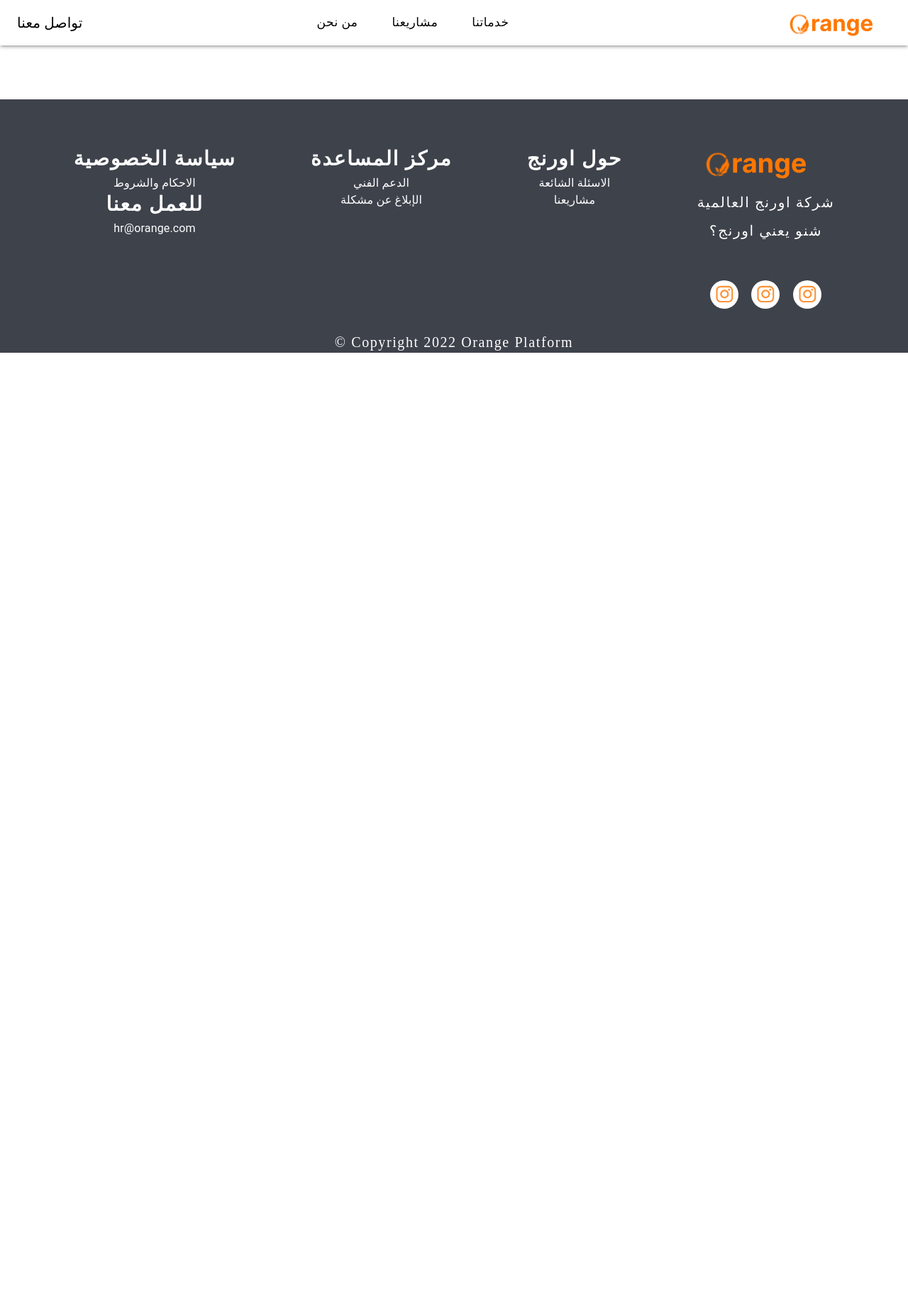
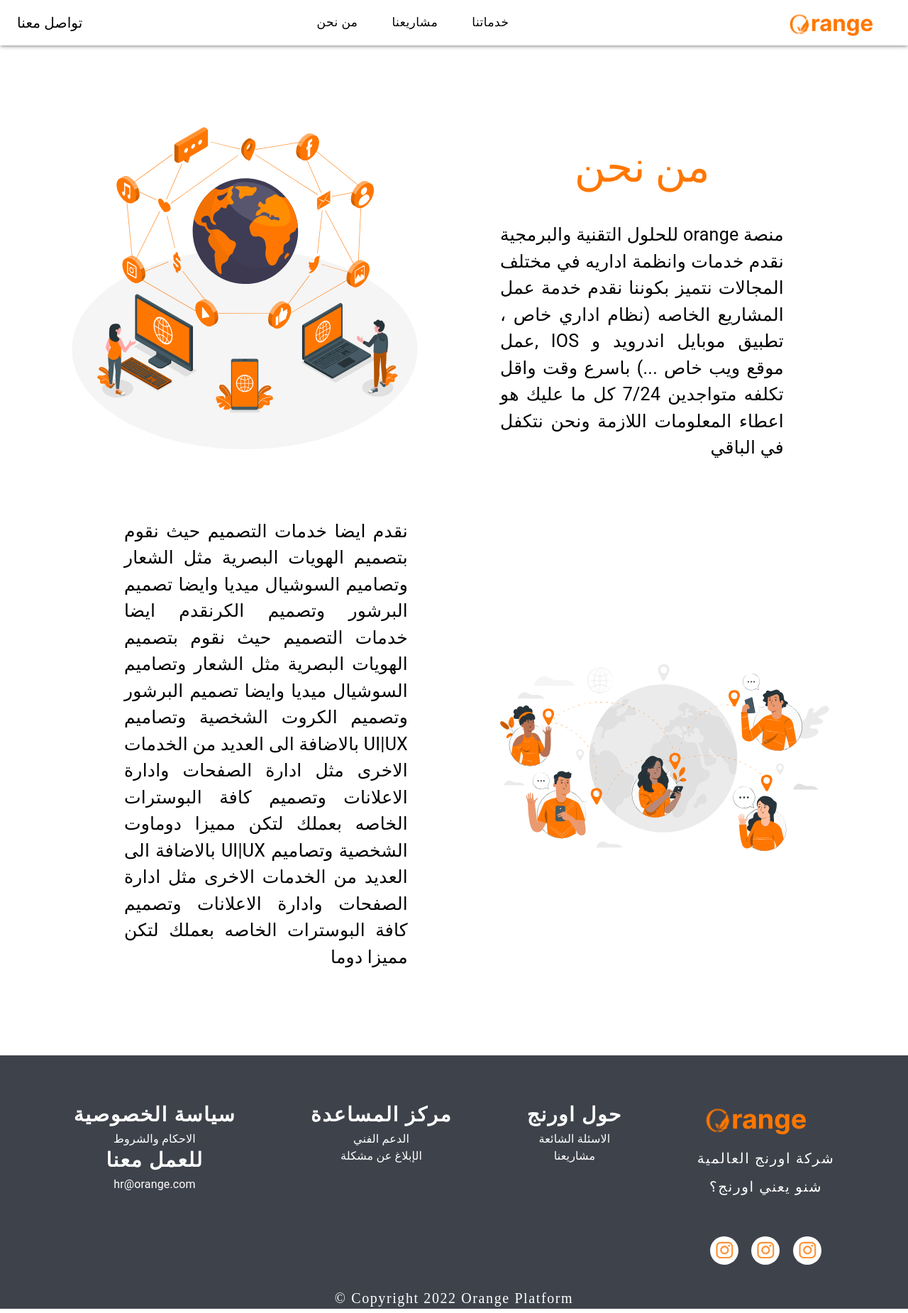
Before and after one commit to AmeerAliCS/Orange, a Next.js app: page /about in a window 1280 px wide. Shown: the whole page at 71% size. Before the commit the page ends 800 px from the top, so only its background shows below. Built offline with nearby package versions, Linux system fonts and the light colour scheme.

Commit message:
edit aboutUs page

```diff
--- a/components/Footer.jsx
+++ b/components/Footer.jsx
@@ -1,32 +1,37 @@
-import {Avatar, Box, Container, Grid, Paper, Stack, Typography} from "@mui/material";
-import {styled} from "@mui/material/styles";
+import {
+  Avatar,
+  Box,
+  Container,
+  Grid,
+  Paper,
+  Stack,
+  Typography,
+} from "@mui/material";
+import { styled } from "@mui/material/styles";
 import Image from "next/image";
 import Link from "next/link";
 
-
-const MyTitle = styled("span")(({theme}) => {
+const MyTitle = styled("span")(({ theme }) => {
   return {
     fontWeight: 900,
     color: "white",
     lineHeight: "1em",
     fontSize: "28px",
-        [theme.breakpoints.only('sm')]: {
-            fontSize: '18px',
+    [theme.breakpoints.only("sm")]: {
+      fontSize: "18px",
       lineHeight: ".7em",
       fontWeight: 800,
-
     },
-        [theme.breakpoints.only('xs')]: {
-            fontSize: '12px',
+    [theme.breakpoints.only("xs")]: {
+      fontSize: "12px",
       lineHeight: ".6em",
       fontWeight: 900,
-
     },
-    }
+  };
 });
 
-const StyledBox = styled(Box)(({ssx, theme}) => {
-    return ({
+const StyledBox = styled(Box)(({ ssx, theme }) => {
+  return {
     color: "white",
     padding: "1px",
     margin: "1px",
@@ -37,37 +42,36 @@
     display: "block",
     ...ssx,
     fontSize: "20px",
-        [theme.breakpoints.only('sm')]: {
-            fontSize: '14px',
+    [theme.breakpoints.only("sm")]: {
+      fontSize: "14px",
       letterSpacing: "0.08rem",
       lineHeight: "1.5em",
     },
-        [theme.breakpoints.only('xs')]: {
-            fontSize: '10px',
+    [theme.breakpoints.only("xs")]: {
+      fontSize: "10px",
       letterSpacing: "0.08rem",
       lineHeight: "1.5em",
-        }
-    })
+    },
+  };
 });
 
-const Row = styled(Box)(({ssx}) => {
-    return ({
+const Row = styled(Box)(({ ssx }) => {
+  return {
     alignItems: "center",
-        display: 'flex',
-        justifyContent: 'space-around',
-        ...ssx
-    });
+    display: "flex",
+    justifyContent: "space-around",
+    ...ssx,
+  };
 });
 
-
-const StyledImg = styled("img")(({ssx, theme}) => {
+const StyledImg = styled("img")(({ ssx, theme }) => {
   return {
     ...ssx,
-        [theme.breakpoints.only('xs')]: {
+    [theme.breakpoints.only("xs")]: {
       width: "37px",
       height: "40px",
-        }
-    }
+    },
+  };
 });
 export default function Footer() {
   return (
@@ -75,86 +79,101 @@
       component="div"
       sx={{
         bgcolor: "#3E424B",
-                height: {sm: "300px", md: "357px"},
+        height: { sm: "300px", md: "357px" },
         mt: "5em",
         mb: "0px",
-            }}>
+      }}
+    >
       <Stack
         direction="row"
         justifyContent="space-evenly"
         // alignItems="center"
-                spacing={0}>
-
+        spacing={0}
+      >
         <Box pt={8}>
-
           <StyledBox>
             <MyTitle>سياسة الخصوصية</MyTitle>
-                    <Typography>
-                        الاحكام والشروط
-                    </Typography>
+            <Typography>الاحكام والشروط</Typography>
 
             <MyTitle>للعمل معنا</MyTitle>
-                    <Typography>
-                    hr@orange.com
-                    </Typography>
-
+            <Typography>hr@orange.com</Typography>
           </StyledBox>
         </Box>
 
         <Box pt={8}>
           <StyledBox>
             <MyTitle>مركز المساعدة</MyTitle>
-                    <Typography>
-                    الدعم الفني
-                    </Typography>
-                    <Typography>
-                    الإبلاغ عن مشكلة
-                    </Typography>
-
-                </StyledBox>
-                </Box>
-
-
-                <Box pt={8}>
-
-                <StyledBox>
-                    <MyTitle>حول اورنج</MyTitle>
-                    <Typography>
-                    الاسئلة الشائعة
-                    </Typography>
-                    <Typography>
-                    مشاريعنا
-                    </Typography>
+            <Typography>الدعم الفني</Typography>
+            <Typography>الإبلاغ عن مشكلة</Typography>
           </StyledBox>
         </Box>
 
         <Box pt={8}>
-
-                <StyledBox >
-                    <StyledImg height="46px"  sx={{
-                        width: {sm: "150px", xs: "130px", md: "186px"},
-                    }} alt="orange logo" src="/orange.svg"/>
-                    <br/>
-                    شركة اورنج العالمية<br/>
-                    شنو يعني اورنج؟
-                    <br/>
-
-                    <br/>
-                     <Row ssx={{justifyContent: 'space-evenly'}}>
-                       <Link href="https://google.com"><a><Image width="40px" height="60px" alt="instagram-icon" src="/images/instagram.svg"/></a></Link>
-                       <Link href="https://google.com"><a><Image width="40px" height="60px" alt="instagram-icon" src="/images/instagram.svg"/></a></Link>
-                       <Link href="https://google.com"><a><Image width="40px" height="60px" alt="instagram-icon" src="/images/instagram.svg"/></a></Link>
-                    </Row>
-
+          <StyledBox>
+            <MyTitle>حول اورنج</MyTitle>
+            <Typography>الاسئلة الشائعة</Typography>
+            <Typography>مشاريعنا</Typography>
           </StyledBox>
         </Box>
 
+        <Box pt={8}>
+          <StyledBox>
+            <StyledImg
+              height="46px"
+              sx={{
+                width: { sm: "150px", xs: "130px", md: "186px" },
+              }}
+              alt="orange logo"
+              src="/orange.svg"
+            />
+            <br />
+            شركة اورنج العالمية
+            <br />
+            شنو يعني اورنج؟
+            <br />
+            <br />
+            <Row ssx={{ justifyContent: "space-evenly" }}>
+              <Link href="https://google.com">
+                <a>
+                  <Image
+                    width="40px"
+                    height="60px"
+                    alt="instagram-icon"
+                    src="/images/instagram.svg"
+                  />
+                </a>
+              </Link>
+              <Link href="https://google.com">
+                <a>
+                  <Image
+                    width="40px"
+                    height="60px"
+                    alt="instagram-icon"
+                    src="/images/instagram.svg"
+                  />
+                </a>
+              </Link>
+              <Link href="https://google.com">
+                <a>
+                  <Image
+                    width="40px"
+                    height="60px"
+                    alt="instagram-icon"
+                    src="/images/instagram.svg"
+                  />
+                </a>
+              </Link>
+            </Row>
+          </StyledBox>
+        </Box>
       </Stack>
-            <StyledBox ssx={{
-                fontSize: {xs: "1em", md: "1.5em"}
-            }}>
+      <StyledBox
+        ssx={{
+          fontSize: { xs: "1em", md: "1.5em" },
+        }}
+      >
         © Copyright 2022 Orange Platform
       </StyledBox>
     </Box>
-    )
+  );
 }
--- a/pages/about.jsx
+++ b/pages/about.jsx
@@ -1,7 +1,36 @@
+import { Box, Button, Grid, Paper, Stack, Typography } from "@mui/material";
+
 export default function About() {
-    return (
-      <>
-      <h1>About Page</h1>
-      </>
-    )
-  }
+  return (
+        <Box>
+    <Stack sx={{ml:10,mr:10, pt: 15 }} direction="row-reverse" justifyItems="center"  justifyContent="space-around">
+      <Box width="50%">
+        <Typography variant="h2" color="#FF7700" textAlign="center" sx={{pt:10,pb:5
+         }}>
+          من نحن
+        </Typography>
+        <Typography variant="body1" color="#000" sx={{pl:10,pr:10,pb:5,direction: 'rtl',
+         }} textAlign="justify" fontSize={25} >
+         منصة orange للحلول التقنية والبرمجية نقدم خدمات وانظمة اداريه في مختلف المجالات نتميز بكوننا نقدم خدمة عمل المشاريع الخاصه (نظام اداري خاص ، تطبيق موبايل اندرويد و IOS ,عمل موقع ويب خاص ...) باسرع وقت واقل تكلفه متواجدين 7/24 كل ما عليك هو اعطاء المعلومات اللازمة ونحن نتكفل في الباقي
+        </Typography>
+      </Box>
+      <Box component="img"  width={500}
+      src="/images/aboutUs1.svg"
+      />
+    </Stack>
+    <Stack sx={{ml:10,mr:10,pt:5 }} direction="row" justifyItems="center"  justifyContent="space-around">
+      <Box width="50%">
+
+        <Typography variant="body1" color="#000" sx={{pl:10,pr:10,pb:5,direction: 'rtl',
+         }} textAlign="justify" fontSize={25} >
+نقدم ايضا خدمات التصميم حيث نقوم بتصميم الهويات البصرية مثل الشعار وتصاميم السوشيال ميديا وايضا تصميم البرشور وتصميم الكرنقدم ايضا خدمات التصميم حيث نقوم بتصميم الهويات البصرية مثل الشعار وتصاميم السوشيال ميديا وايضا تصميم البرشور وتصميم الكروت الشخصية وتصاميم UI|UX
+بالاضافة الى العديد من الخدمات الاخرى مثل ادارة الصفحات وادارة الاعلانات وتصميم كافة البوسترات الخاصه بعملك لتكن مميزا دوماوت الشخصية وتصاميم UI|UX
+بالاضافة الى العديد من الخدمات الاخرى مثل ادارة الصفحات وادارة الاعلانات وتصميم كافة البوسترات الخاصه بعملك لتكن مميزا دوما        </Typography>
+      </Box>
+      <Box component="img"  width={500}
+      src="/images/aboutUs2.svg"
+      />
+    </Stack>
+      </Box>
+  );
+}
```
Also changed, not shown: public/images/aboutUs1.svg (added), public/images/aboutUs2.svg (added). Lines whose indentation alone changed are shown as unchanged.
